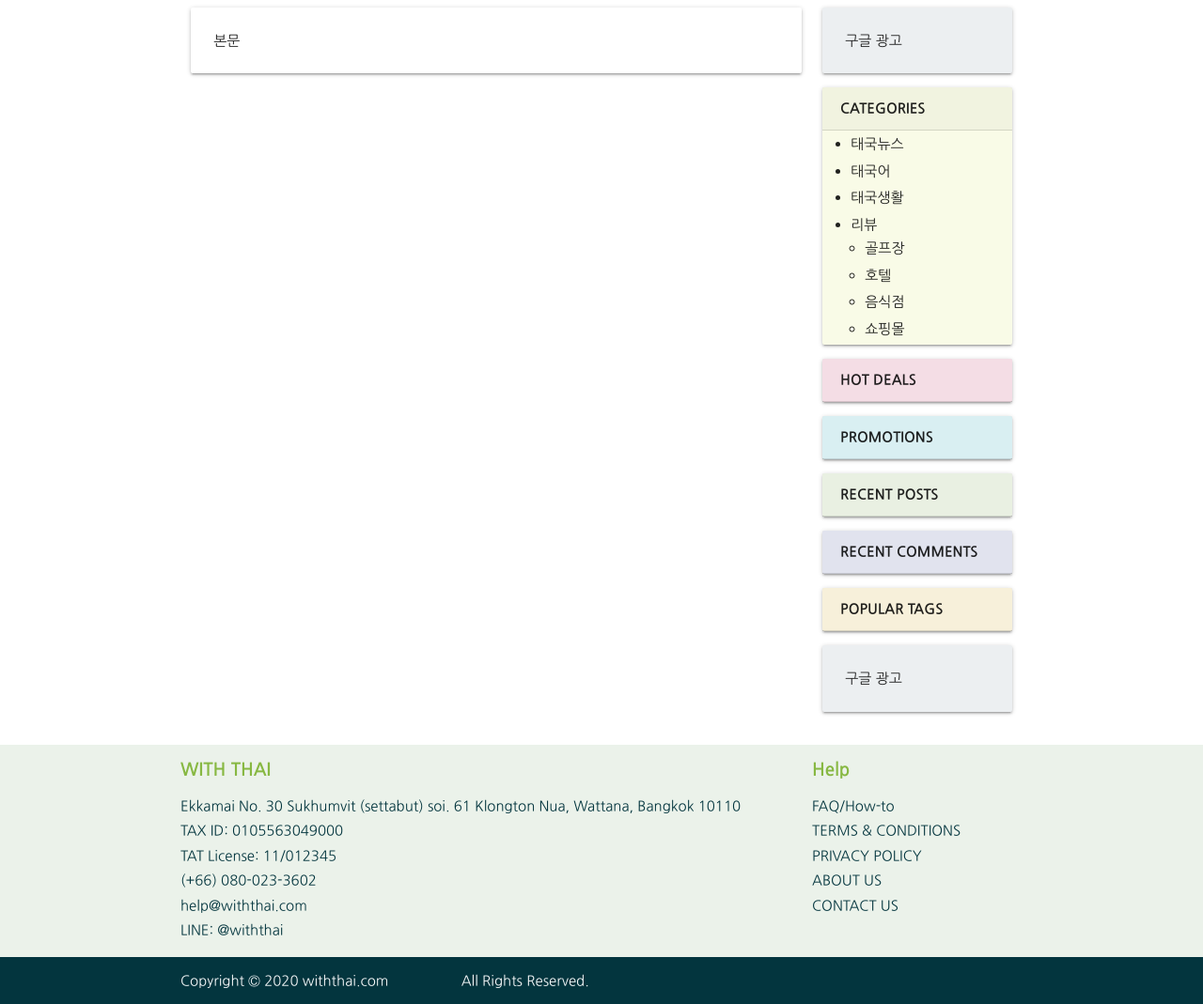
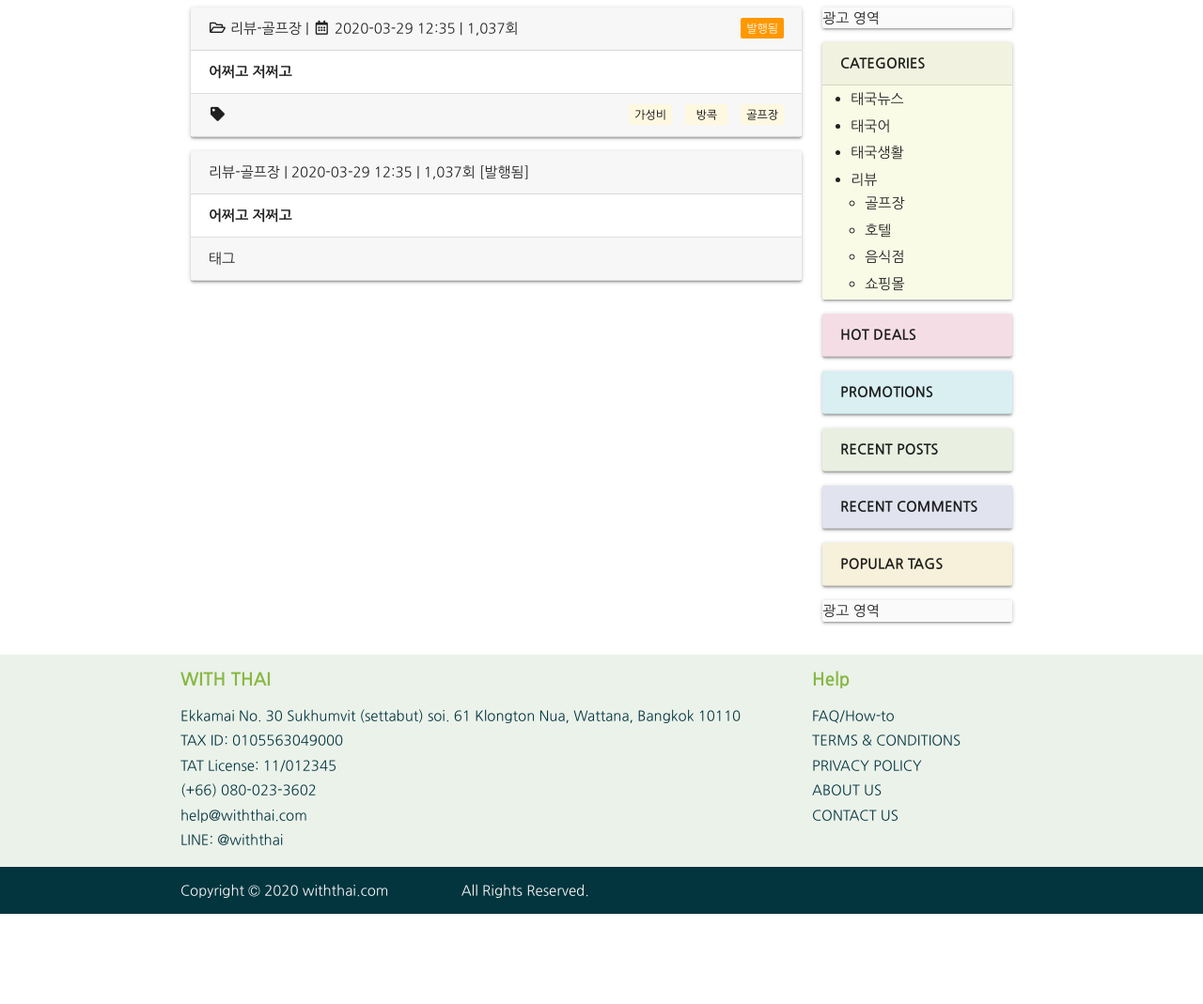
Before and after one commit to pincoin/withthai-old, a Django app: page / in a window 1280 px wide. Shown: the part 86-1155 px from the top of the page at 94% size. After the commit the page ends 1059 px from the top, so only its background shows below. Run offline with Django 3.2, Linux system fonts and the light colour scheme; parts of the project's set-up code (start-up, migrations or seed data) failed here and were passed over; some libraries are stand-ins or nearby versions.

Commit message:
- badges

```diff
--- a/conf/static/conf/css/main.css
+++ b/conf/static/conf/css/main.css
@@ -120,3 +120,25 @@ main {
     list-style-type: circle;
     padding: .2rem 0;
 }
+
+.blog-content-card-title {
+    padding: .75rem 1.25rem;
+    margin-bottom: 0;
+    background-color: rgba(0, 0, 0, .03);
+    border-bottom: 1px solid rgba(0, 0, 0, .125);
+}
+
+.blog-content-card-content {
+    font-weight: bold;
+    padding: .75rem 1.25rem;
+    margin-bottom: 0;
+    background-color: rgba(0, 0, 0, 0);
+    border-bottom: 1px solid rgba(0, 0, 0, .125);
+}
+
+.blog-content-card-footer {
+    padding: .75rem 1.25rem;
+    margin-bottom: 0;
+    background-color: rgba(0, 0, 0, .03);
+    border-bottom: 1px solid rgba(0, 0, 0, .125);
+}
--- a/conf/templates/conf/home.html
+++ b/conf/templates/conf/home.html
@@ -6,13 +6,39 @@
     <main class="container">
         <div class="row">
             <div class="col s12 m8 l9">
-                <div class="card-panel">
-                    <span>본문</span>
+                <div class="card">
+                    <div class="blog-content-card-title">
+                        <i class="far fa-folder-open fa-fw"></i> 리뷰-골프장
+                        | <i class="far fa-calendar-alt fa-fw"></i> 2020-03-29 12:35
+                        | 1,037회  <span class="new badge orange" data-badge-caption="">발행됨</span>
+                    </div>
+                    <div class="blog-content-card-content">
+                        어쩌고 저쩌고
+
+                    </div>
+                    <div class="blog-content-card-footer">
+                        <i class="fas fa-tag fa-fw"></i>
+                        <span class="new badge amber lighten-5 black-text" data-badge-caption="골프장"></span>
+                        <span class="new badge amber lighten-5 black-text" data-badge-caption="방콕"></span>
+                        <span class="new badge amber lighten-5 black-text" data-badge-caption="가성비"></span>
+                    </div>
+                </div>
+                <div class="card">
+                    <div class="blog-content-card-title">
+                        리뷰-골프장 | 2020-03-29 12:35 | 1,037회 [발행됨]
+                    </div>
+                    <div class="blog-content-card-content">
+                        어쩌고 저쩌고
+
+                    </div>
+                    <div class="blog-content-card-footer">
+                        태그
+                    </div>
                 </div>
             </div>
             <div class="col s12 m4 l3">
-                <div class="card-panel blue-grey lighten-5">
-                    <span>구글 광고</span>
+                <div class="card grey lighten-5">
+                    <span>광고 영역</span>
                 </div>
                 <div class="card lime lighten-5">
                     <div class="blog-sidebar-card-title">
@@ -74,8 +100,8 @@
 
                     </div>
                 </div>
-                <div class="card-panel blue-grey lighten-5">
-                    <span>구글 광고</span>
+                <div class="card grey lighten-5">
+                    <span>광고 영역</span>
                 </div>
             </div>
         </div>
```
Also changed, not shown: 1 other file.
